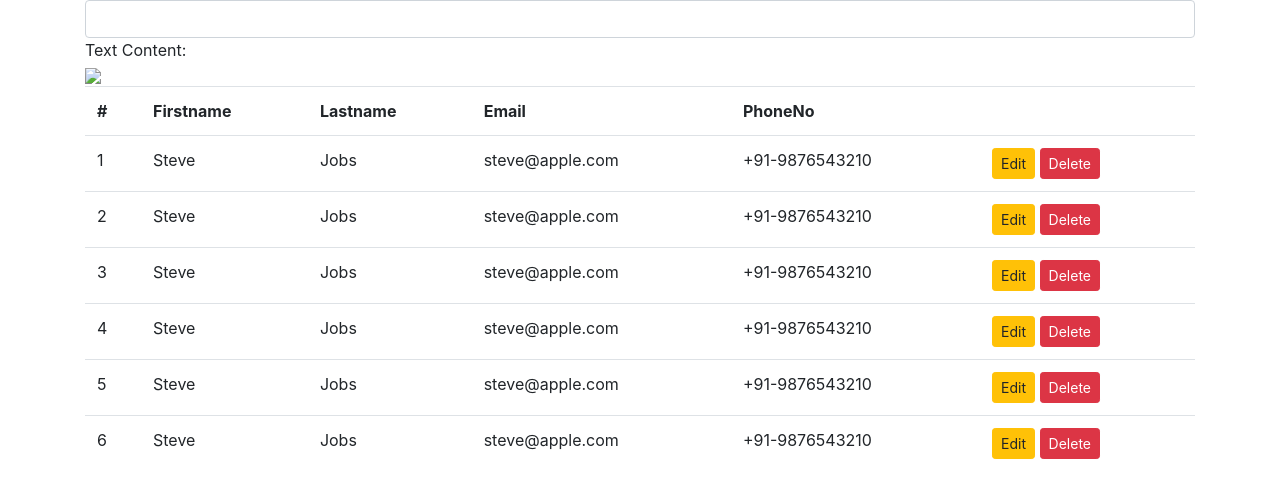
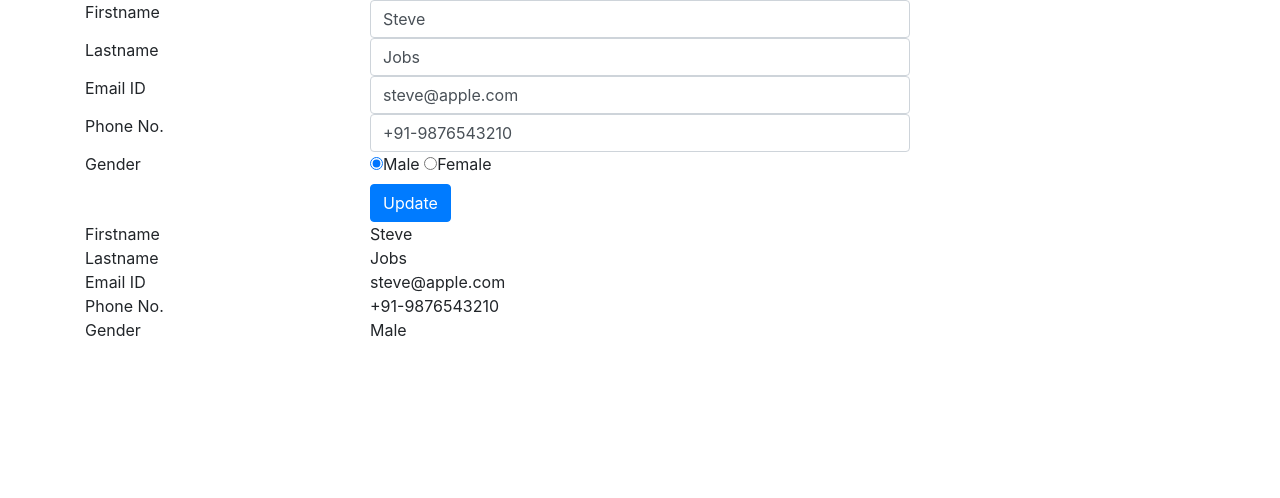
Before and after one commit to Hemaladev/AngularJS, a plain HTML site: page index.html in a window 1280 px wide. Drawn offline with nearby package versions, Linux system fonts and the light colour scheme; files whose address does not match are found by name.

Commit message:
Inserting values in text box in AngularJS

```diff
--- a/app.js
+++ b/app.js
@@ -1,68 +1,18 @@
-
-
-
-
-
-
-
-
-
-
-
-
-
-
-
-
-
-
-
-
-
-
-
-
-
-
-
-
-
-
 (function () {
     var app = angular.module("demo", []);
     app.controller("StoreController", function () {
-        this.contacts = phoneBook
-        this.imagesrc = "dog.png"
+        this.contact = phoneBook;
+        var pb = this.contact;
+        this.showContact = function() {
+            console.log(pb);
+            //send ajax request here
+        };
     });
-    var phoneBook = [{
+    var phoneBook = {
         firstName: "Steve",
         lastName: "Jobs",
         email: "steve@apple.com",
-        phone: "+91-9876543210"
-    }, {
-        firstName: "Steve",
-        lastName: "Jobs",
-        email: "steve@apple.com",
-        phone: "+91-9876543210"
-    }, {
-        firstName: "Steve",
-        lastName: "Jobs",
-        email: "steve@apple.com",
-        phone: "+91-9876543210"
-    }, {
-        firstName: "Steve",
-        lastName: "Jobs",
-        email: "steve@apple.com",
-        phone: "+91-9876543210"
-    }, {
-        firstName: "Steve",
-        lastName: "Jobs",
-        email: "steve@apple.com",
-        phone: "+91-9876543210"
-    }, {
-        firstName: "Steve",
-        lastName: "Jobs",
-        email: "steve@apple.com",
-        phone: "+91-9876543210"
-    }];
+        phone: "+91-9876543210",
+        gender: "Male"
+    };
 })();
--- a/index.html
+++ b/index.html
@@ -16,31 +16,63 @@
 
 <body>
 <div class="container" ng-controller="StoreController as store">
-<input type="text" class="form-control" ng-model="store.content" />
-<div>Text Content: {{store.content}}</div>
-
-<img ng-src="{{store.imagesrc}}" />
-<table class="table" width="100%">
-<tr>
-<th>#</th>
-<th>Firstname</th>
-<th>Lastname</th>
-<th>Email</th>
-<th>PhoneNo</th>
-<th>&nbsp;</th>
-</tr>
-<tr ng-repeat="contact in store.contacts">
-<td>{{$index + 1}}</td>
-<td>{{contact.firstName}}</td>
-<td>{{contact.lastName}}</td>
-<td>{{contact.email}}</td>
-<td>{{contact.phone}}</td>
-<td>
-<button class="btn btn-sm btn-warning">Edit</button>
-<button class="btn btn-sm btn-danger">Delete</button>
-</td>
-</tr>
-</table>
+<div class="row">
+<div class="col-3">Firstname</div>
+<div class="col-6">
+<input type="text" class="form-control" ng-model="store.contact.firstName" />
+</div>
+</div>
+<div class="row">
+<div class="col-3">Lastname</div>
+<div class="col-6">
+<input type="text" class="form-control" ng-model="store.contact.lastName" />
+</div>
+</div>
+<div class="row">
+<div class="col-3">Email ID</div>
+<div class="col-6">
+<input type="text" class="form-control" ng-model="store.contact.email" />
+</div>
+</div>
+<div class="row">
+<div class="col-3">Phone No.</div>
+<div class="col-6">
+<input type="text" class="form-control" ng-model="store.contact.phone" />
+</div>
+</div>
+<div class="row">
+<div class="col-3">Gender</div>
+<div class="col-6">
+<label><input type="radio" ng-model="store.contact.gender" value="Male" />Male</label>
+<label><input type="radio" ng-model="store.contact.gender" value="Female" />Female</label>
+</div>
+</div>
+<div class="row">
+<div class="col-3">&nbsp;</div>
+<div class="col-6">
+<button ng-click="store.showContact()" class="btn btn-primary">Update</button>
+</div>
+</div>
+<div class="row">
+<div class="col-3">Firstname</div>
+<div class="col-6">{{store.contact.firstName}}</div>
+</div>
+<div class="row">
+<div class="col-3">Lastname</div>
+<div class="col-6">{{store.contact.lastName}}</div>
+</div>
+<div class="row">
+<div class="col-3">Email ID</div>
+<div class="col-6">{{store.contact.email}}</div>
+</div>
+<div class="row">
+<div class="col-3">Phone No.</div>
+<div class="col-6">{{store.contact.phone}}</div>
+</div>
+<div class="row">
+<div class="col-3">Gender</div>
+<div class="col-6">{{store.contact.gender}}</div>
+</div>
 </div>
 
 </body>
```
Also changed, not shown: 3.PNG (added).
